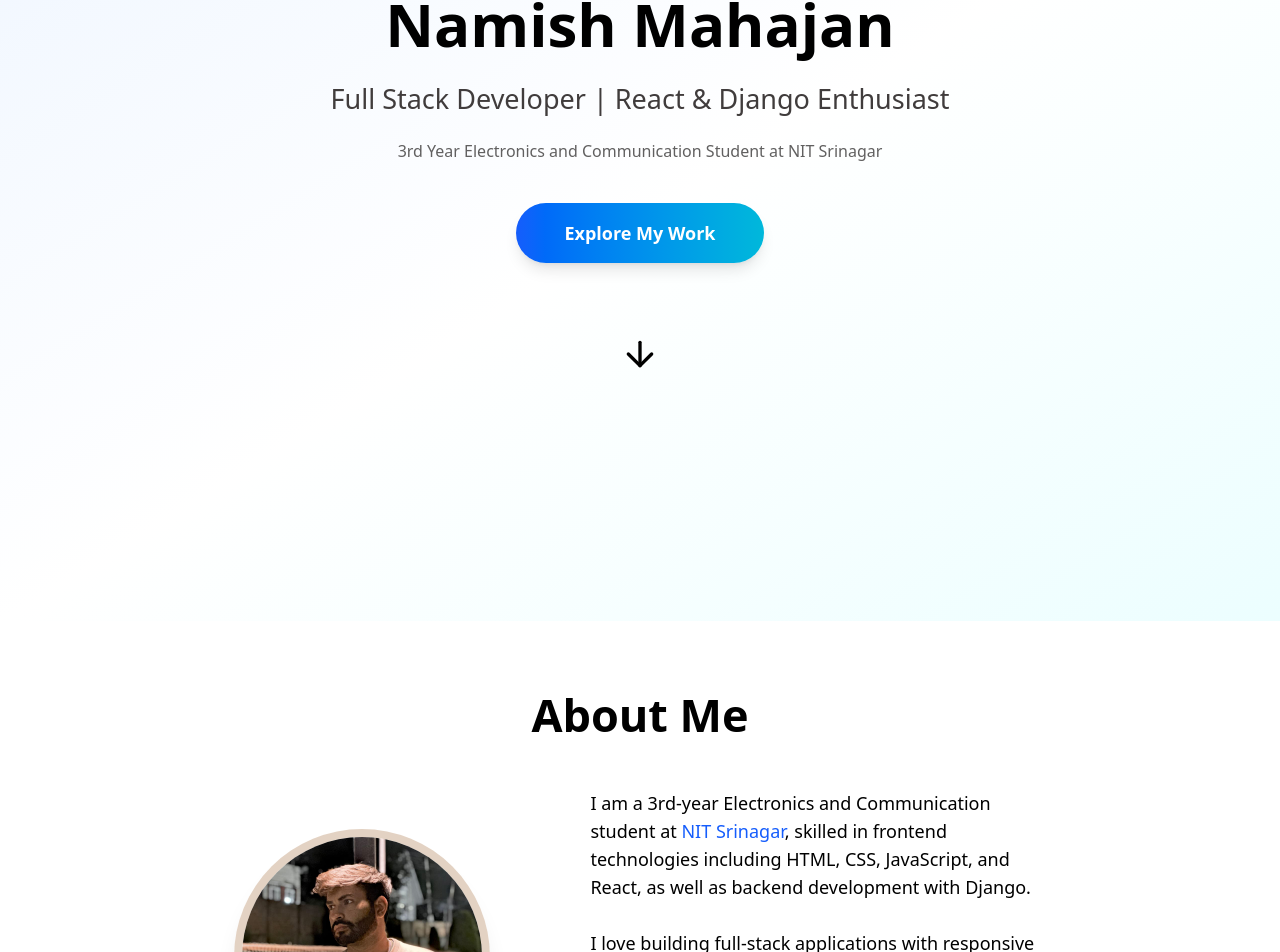
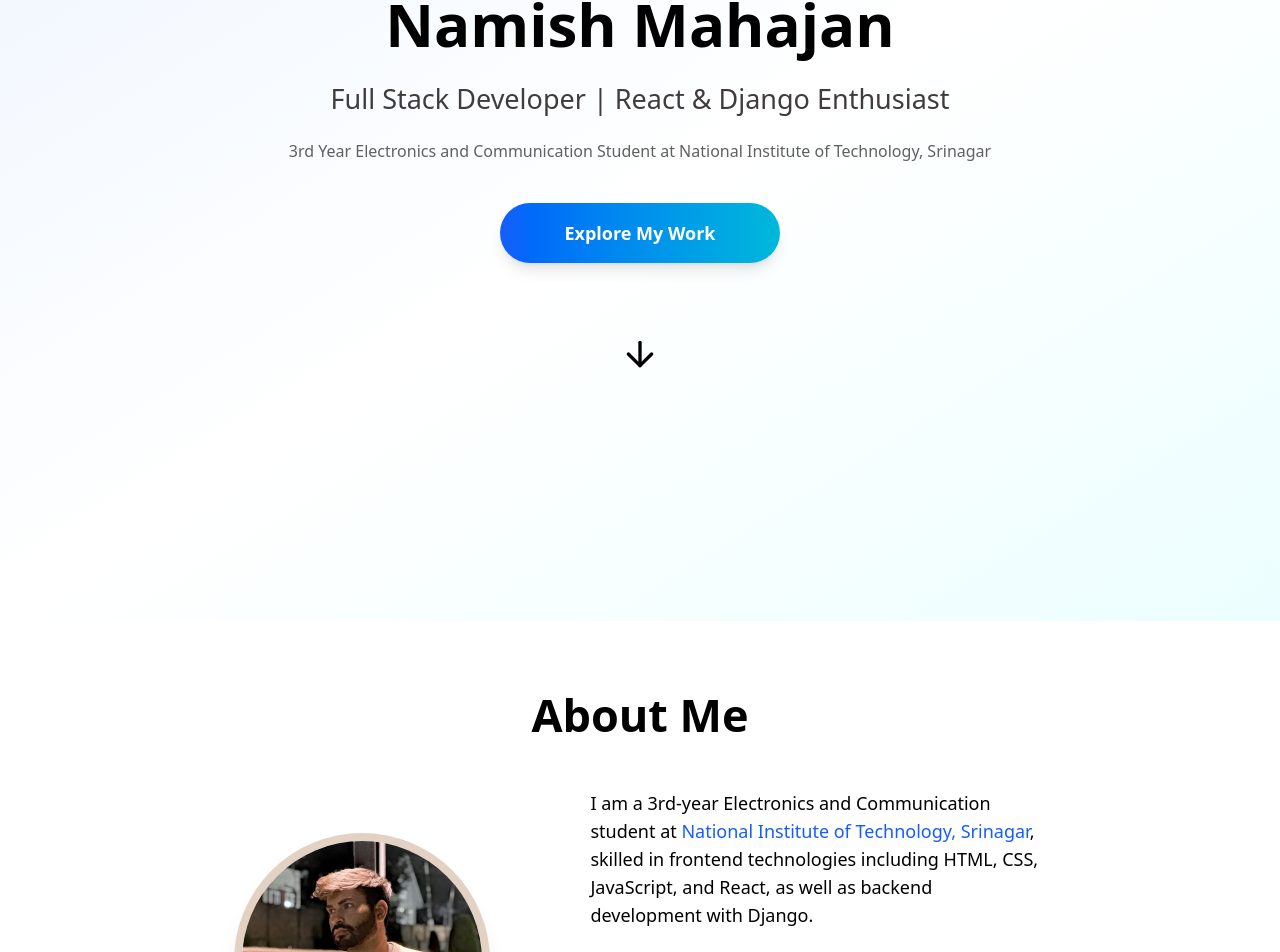
Before and after one commit to namishmahajan2005-arch/My-Portfolio, a React (Vite) app in the folder my-portfolio/: page / in a window 1280 px wide. Shown: the part 267-1219 px from the top of the page. Built offline with nearby package versions, Linux system fonts and the light colour scheme.

Commit message:
Added link for college name

```diff
--- a/my-portfolio/src/Components/About.jsx
+++ b/my-portfolio/src/Components/About.jsx
@@ -15,7 +15,7 @@ export const About = () => {
           </div>
         </div>
         <div data-aos="slide-left" className='text-lg px-5 sm:w-3/5 sm:px-10'>
-          <p>I am a 3rd-year Electronics and Communication student at <span className='text-blue-600'>NIT Srinagar</span>, skilled in frontend technologies including HTML, CSS, JavaScript, and React, as well as backend development with Django.</p>
+          <p>I am a 3rd-year Electronics and Communication student at <a className='text-blue-600' href="https://nitsri.ac.in/">National Institute of Technology, Srinagar</a>, skilled in frontend technologies including HTML, CSS, JavaScript, and React, as well as backend development with Django.</p>
           <br></br>
           <p>I love building full-stack applications with responsive design and interactive features. My passion lies in creating seamless user experiences while ensuring robust backend functionality.</p>
           <br></br>
--- a/my-portfolio/src/Components/First-item.jsx
+++ b/my-portfolio/src/Components/First-item.jsx
@@ -16,7 +16,7 @@ export default function FirstItem() {
           <div className=' '>
             <div className='h1'>Namish Mahajan</div>
             <div className='h2'>Full Stack Developer | React & Django Enthusiast</div>
-            <div className='h3'>3rd Year Electronics and Communication Student at NIT Srinagar</div>
+            <div className='h3'>3rd Year Electronics and Communication Student at National Institute of Technology, Srinagar</div>
             <div className='flex justify-center w-45/100 sm:w-3/10 md:w-2/5 mx-auto my-10 bg-gradient-to-r from-blue-600 to-cyan-500 text-white px-8 py-4 rounded-full text-lg font-semibold shadow-lg hover:scale-110 hover:shadow-xl ease-in duration-300' onClick={ScrollToProjects}><button className='block' >Explore My Work</button></div>
             <div className='flex justify-center my-20 font-thin animate-bounce'><FiArrowDown size={40}/></div>
           </div>
```
